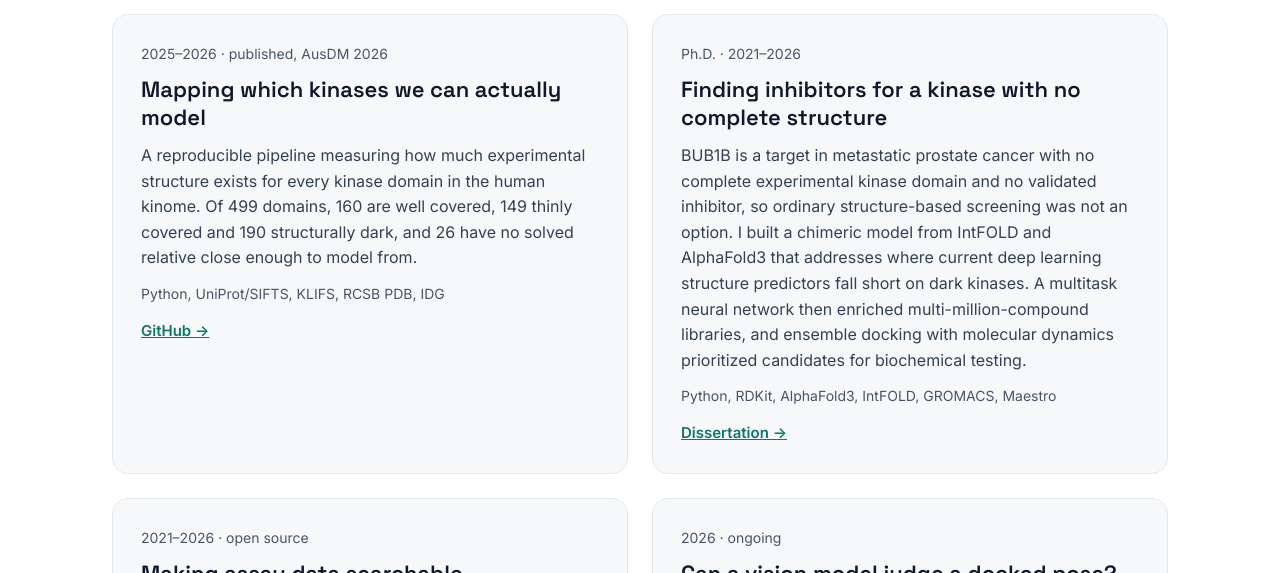
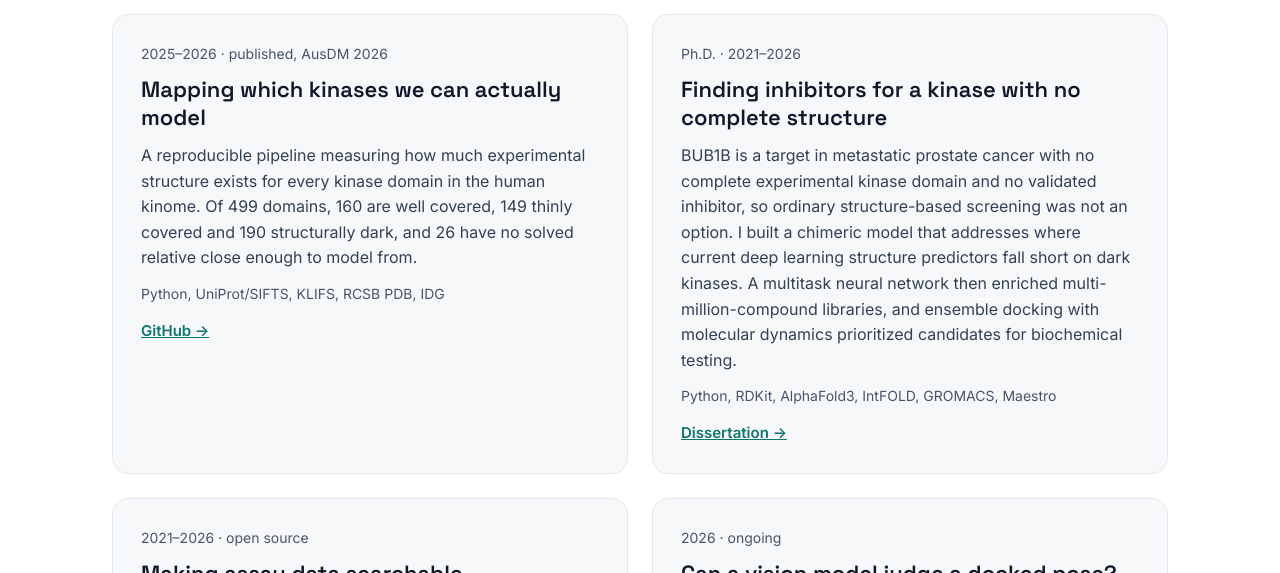
Before and after one commit to JoanGlennyPescov/JoanGlennyPescov.github.io, a plain HTML site: page index.html in a window 1280 px wide. Shown: the part 685-1258 px from the top of the page. Drawn offline with Linux system fonts and the light colour scheme.

Commit message:
Drop tool names from BUB1B prose

```diff
--- a/index.html
+++ b/index.html
@@ -159,7 +159,7 @@
         <h3>Finding inhibitors for a kinase with no complete structure</h3>
         <p>BUB1B is a target in metastatic prostate cancer with no complete experimental
            kinase domain and no validated inhibitor, so ordinary structure-based screening was
-           not an option. I built a chimeric model from IntFOLD and AlphaFold3 that addresses
+           not an option. I built a chimeric model that addresses
            where current deep learning structure predictors fall short on dark kinases. A
            multitask neural network then enriched multi-million-compound libraries, and ensemble
            docking with molecular dynamics prioritized candidates for biochemical testing.</p>
```
